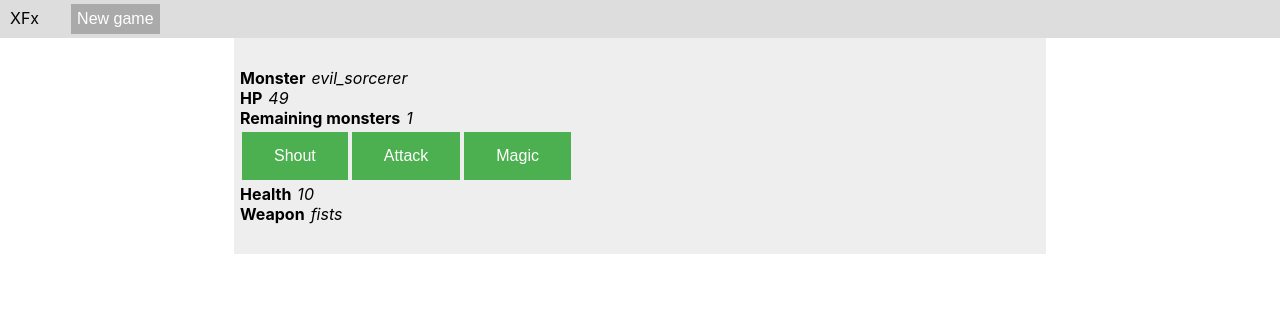
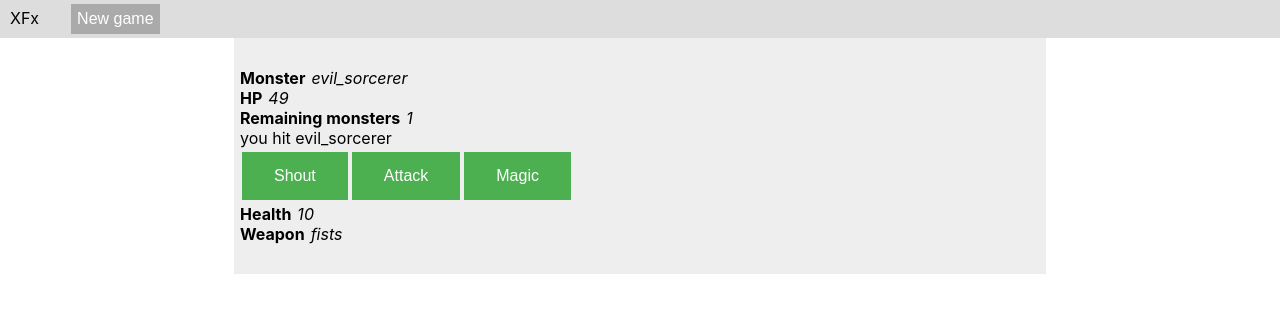
Before and after one commit to madeso/xfx.js, a React (Create React App) app: page / in a window 1280 px wide. Both pictures are taken after a click on the button "Attack". Shown: the top 312 px of the page. Built offline with nearby package versions, Linux system fonts and the light colour scheme.

Commit message:
started on logging

```diff
--- a/src/App.tsx
+++ b/src/App.tsx
@@ -3,7 +3,16 @@ import './app.css';
 
 import * as game from './game'
 
-const MonsterFight = (props: { monster: game.Monster, player: game.Player, remainingMonsters: number, onAttack:()=>void}) => {
+const Log = (props: {log: game.Log}) =>
+{
+    return (
+        <div>
+            {props.log.message}
+        </div>
+    );
+}
+
+const MonsterFight = (props: { monster: game.Monster, player: game.Player, remainingMonsters: number, history: game.Log[],onAttack:()=>void}) => {
     return (
         <>
             <div id="monster_prop">
@@ -27,6 +36,16 @@ const MonsterFight = (props: { monster: game.Monster, player: game.Player, remai
                         {props.remainingMonsters.toString()}
                     </div>
                 </div>
+            </div>
+            <div className="log">
+                {
+                    props.history.map((log, i) =>
+                    {
+                        console.log("Entered");
+                        // Return the element. Also pass key
+                        return (<Log log={log}/>)
+                    })
+                }
             </div>
             <div className="actions">
                 <button>Shout</button>
@@ -60,6 +79,7 @@ const Game = (props: {state: game.State, setState: (state: game.State) => void})
             monster={props.state.monster}
             player={props.state.player}
             remainingMonsters={props.state.monsters_remaining}
+            history={props.state.history}
             onAttack={() => {
                 var state = props.state;
                 game.player_attack(state);
--- a/src/game/index.ts
+++ b/src/game/index.ts
@@ -181,6 +181,17 @@ const list_enemies = (level: number) =>
 
 const generate_enemy = (level: number) => one_of(list_enemies(level))();
 
+export class Log
+{
+    message: string;
+
+    constructor(message: string)
+    {
+        this.message = message;
+    }
+}
+
+
 export class City
 {
     name: string;
@@ -211,11 +222,18 @@ export class State
     city: City;
     monster: null| Monster= null;
     monsters_remaining = 0;
+    history: Log[];
 
     constructor(city: City)
     {
         this.city = city;
+        this.history = [];
     }
+}
+
+const log = (state: State, text: string) =>
+{
+    state.history.push(new Log(text));
 }
 
 const enter_new_city = (state: State) =>
@@ -253,7 +271,12 @@ export const player_attack = (state: State) =>
     state.monster.hp.current -= damage;
     if(state.monster.hp.current <= 0)
     {
+        log(state, "you killed " + state.monster.name);
         set_new_monster(state);
+    }
+    else
+    {
+        log(state, "you hit " + state.monster.name);
     }
 };
 
```
